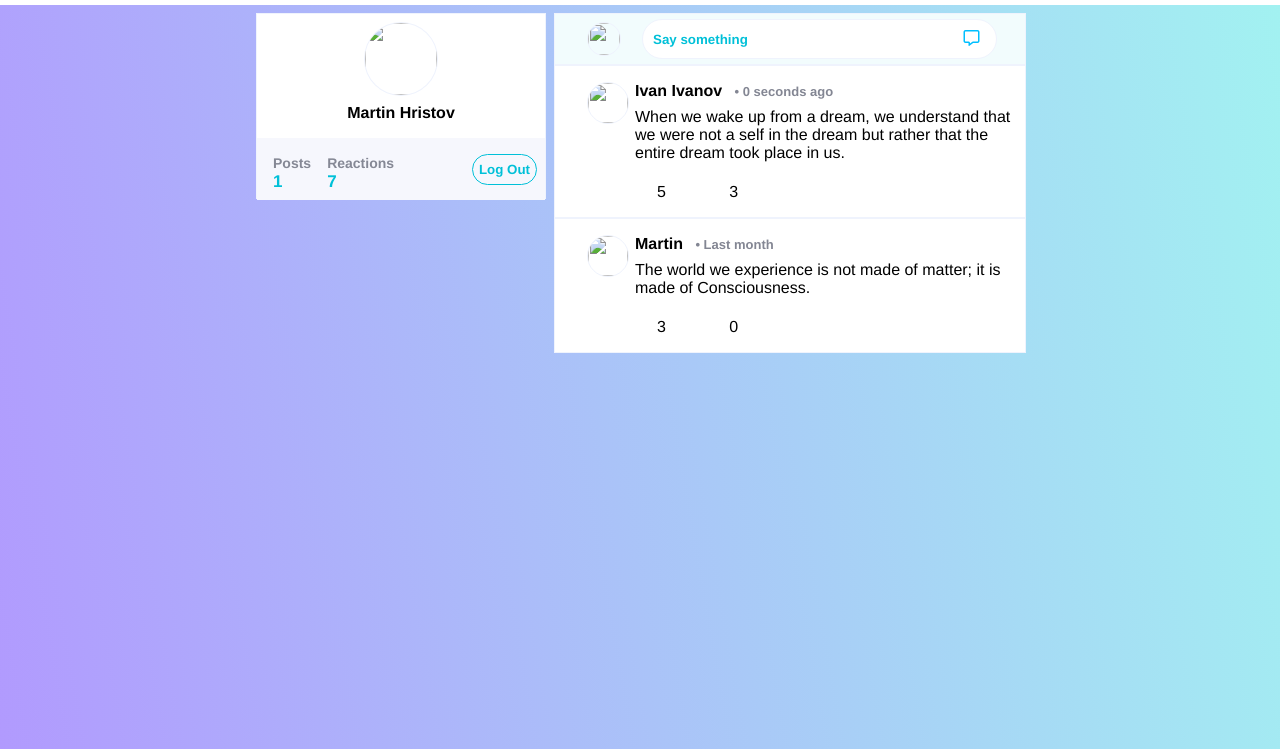
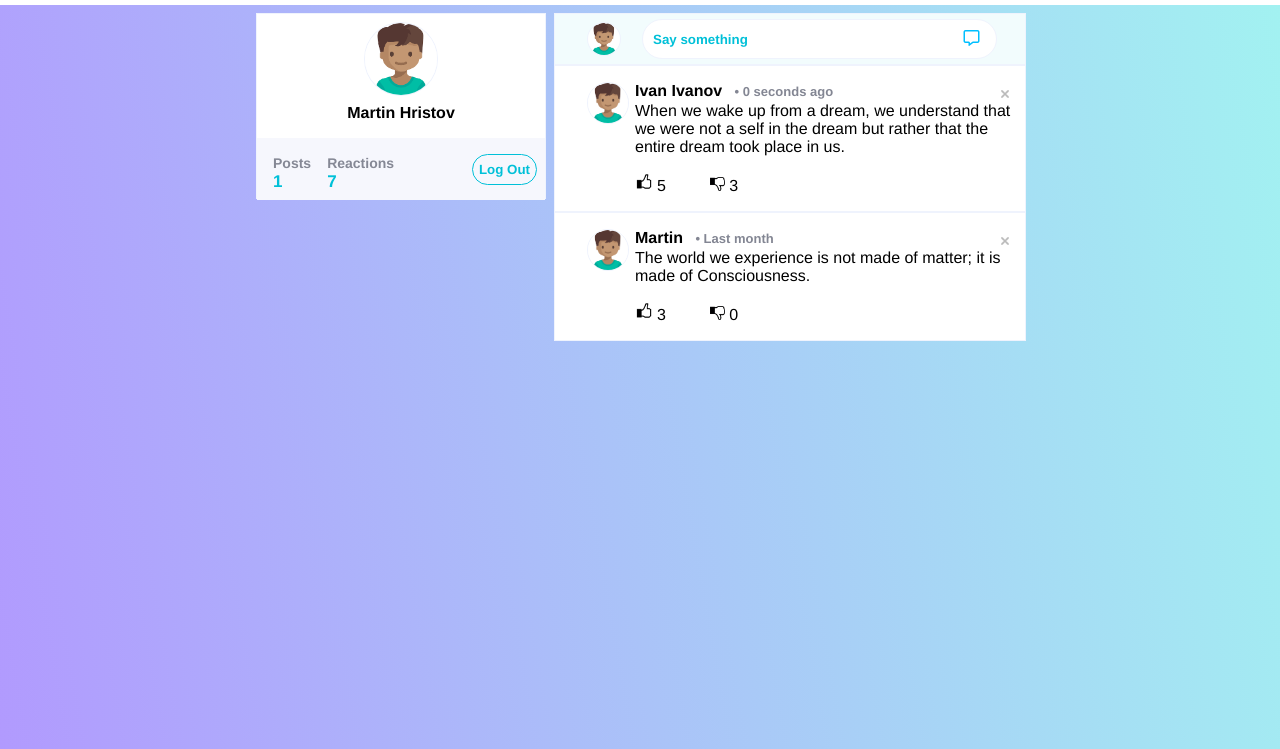
Before and after one commit to adzh2100/Front-End-Web, a plain HTML site: page homework-1/Flutter-3.html in a window 1280 px wide. Shown: the part 51-800 px from the top of the page. Drawn offline with Linux system fonts and the light colour scheme.

Commit message:
Update Flutter-3.html

```diff
--- a/homework-1/Flutter-3.html
+++ b/homework-1/Flutter-3.html
@@ -18,7 +18,7 @@
     </header>
     <div class="main">
         <section class="profileInfo">
-            <img src="profile.png" class="mainProfilePicture" />
+            <img src="./source/profile.png" class="mainProfilePicture" />
             <label style="font-weight:bold"> Martin Hristov </label>
             <aside class="asideInfo">
                 <div class="singleInfo">
@@ -36,7 +36,7 @@
         </section>
         <section class="postInfo">
             <div class="newPost">
-                <img src="profile.png" class="profilePicture" />
+                <img src="./source/profile.png" class="profilePicture" />
                 <div style="display: flex; width: 81%; box-sizing: border-box">
                     <i class="far fa-comment-alt" id="comment"></i>
                     <input type="text" class="postSth" placeholder="Say something" />
@@ -45,7 +45,7 @@
             </div>
             <article class="post">
                 <div class="profilePicWrapper">
-                    <img src="profile.png" class="mediumPic" />
+                    <img src="./source/profile.png" class="mediumPic" />
                 </div>
                 <div class="postWrapper">
                     <div class="infoWrapper">
@@ -55,7 +55,7 @@
                         </div>
 
                         <div >
-                            <img src="x.png" class="delete" />
+                            <img src="./source/x.png" class="delete" />
                         </div>
 
                     </div>
@@ -65,16 +65,16 @@
                         </p>
                     </div>
                     <div class="responseSection">
-                        <img src="like.png" class="like-icon" />
+                        <img src="./source/like.png" class="like-icon" />
                         <label class="responseNum">5 </label>
-                        <img src="dislike.png" class="dislike-icon" />
+                        <img src="./source/dislike.png" class="dislike-icon" />
                         <label class="responseNum">3</label>
                     </div>
                 </div>
             </article>
             <article class="post">
                 <div class="profilePicWrapper">
-                    <img src="profile.png" class="mediumPic" />
+                    <img src="./source/profile.png" class="mediumPic" />
                 </div>
                 <div class="postWrapper">
                     <div class="infoWrapper">
@@ -84,7 +84,7 @@
                         </div>
 
                         <div>
-                            <img src="x.png" class="delete" />
+                            <img src="./source/x.png" class="delete" />
                         </div>
 
                     </div>
@@ -94,9 +94,9 @@
                         </p>
                     </div>
                     <div class="responseSection">
-                        <img src="like.png" class="like-icon" />
+                        <img src="./source/like.png" class="like-icon" />
                         <label class="responseNum">3 </label>
-                        <img src="dislike.png" class="dislike-icon" />
+                        <img src="./source/dislike.png" class="dislike-icon" />
                         <label class="responseNum">0</label>
                     </div>
                 </div>
```
